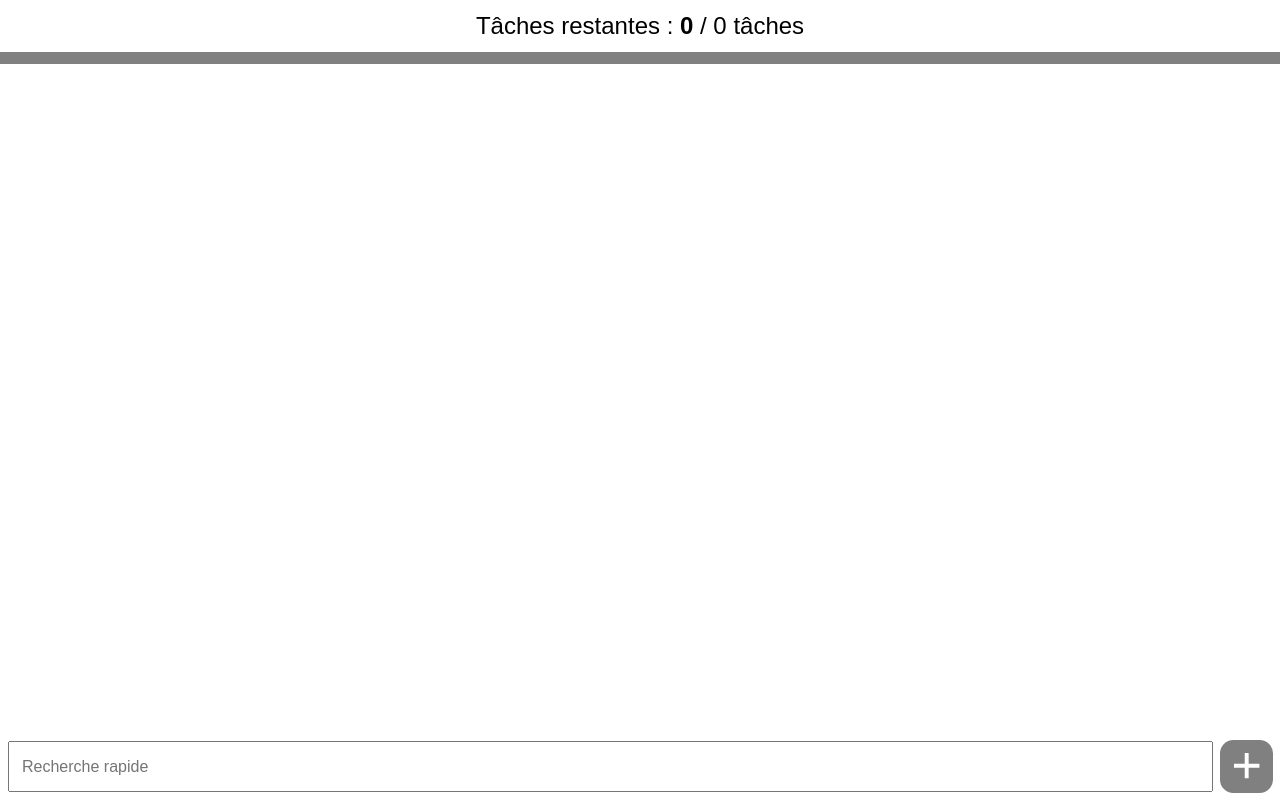
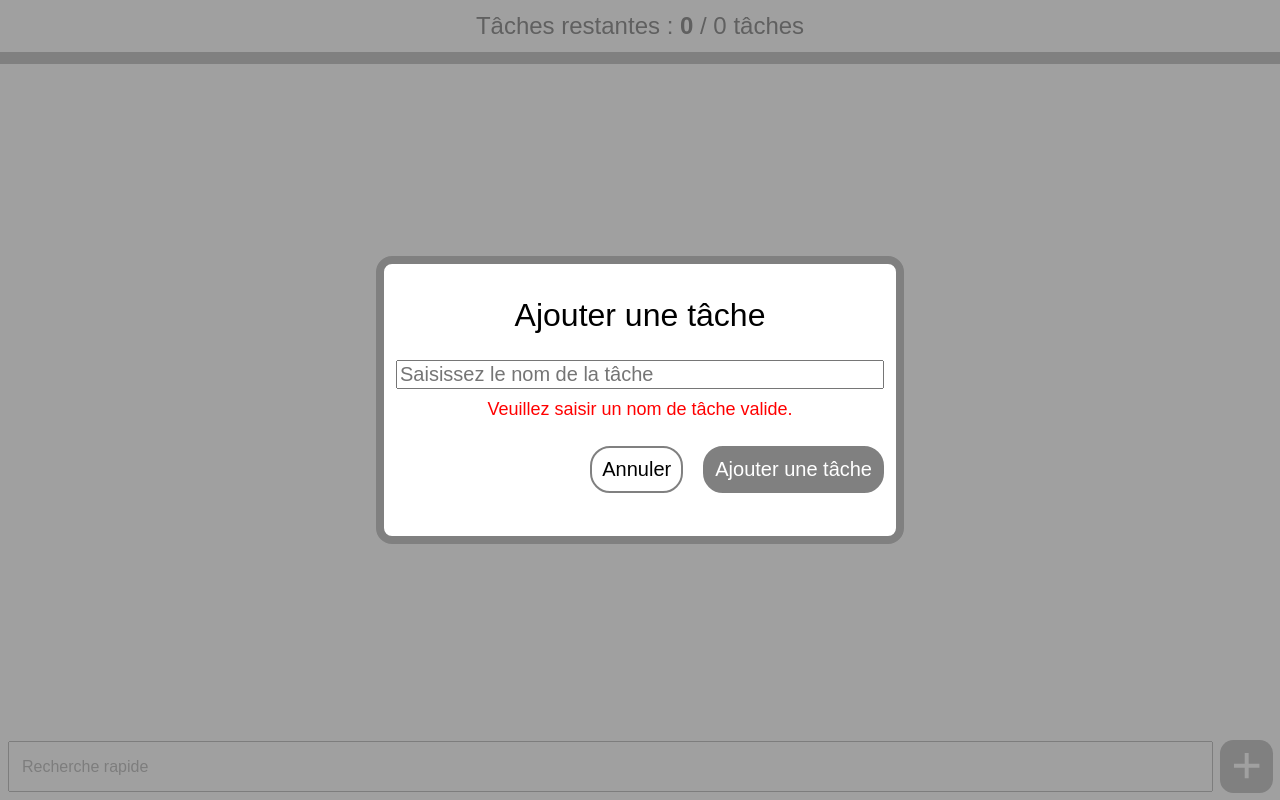
Before and after one commit to AudricV/todo-list, a React (Create React App) app: page / in a window 1280 px wide. Both pictures are taken after a click on the button "Ajouter un élément à faire". Built offline with nearby package versions, Linux system fonts and the light colour scheme.

Commit message:
Add task addition feature
Also remove an unused import in Footer.

```diff
--- a/src/App.css
+++ b/src/App.css
@@ -4,3 +4,16 @@
     height: 100vh;
     width: 100vw;
 }
+
+.app_background {
+    background-color: gray;
+    background-position: center;
+    background-size: cover;
+    position: fixed;
+    height: 100%;
+    left: 0;
+    opacity: 0.75;
+    top: 0;
+    width: 100%;
+    z-index: 0;
+}
--- a/src/App.js
+++ b/src/App.js
@@ -4,21 +4,47 @@ import Header from "./header/Header";
 import Footer from "./footer/Footer";
 import MainContent from "./main_content/MainContent";
 import LocalStorageDataAccess from "./data_access/LocalStorageListDataAccess";
+import NewTaskDialog from "./new_task_dialog/NewTaskDialog";
 
 class App extends React.Component {
     constructor(props) {
         super(props);
         this.state = {
-            dataAccess: new LocalStorageDataAccess()
+            dataAccess: new LocalStorageDataAccess(),
+            showNewTaskDialog: false
         };
     }
 
     render() {
         return (
             <div className="App">
-                <Header dataAccess={this.state.dataAccess}></Header>
-                <MainContent dataAccess={this.state.dataAccess}></MainContent>
-                <Footer dataAccess={this.state.dataAccess}></Footer>
+                <Header dataAccess={this.state.dataAccess} />
+                <MainContent dataAccess={this.state.dataAccess} />
+                <Footer
+                    dataAccess={this.state.dataAccess}
+                    onAddTaskClicked={() => this.setState({
+                        dataAccess: this.state.dataAccess,
+                        showNewTaskDialog: true
+                    })} />
+                {this.state.showNewTaskDialog ? <div className="app_background"></div> : null}
+                {this.state.showNewTaskDialog ?
+                    <NewTaskDialog
+                        onNewTaskSubmitted={taskText => {
+                            this.state.dataAccess.getTasksList().push({
+                                title: taskText,
+                                isChecked: false
+                            });
+                            this.state.dataAccess.setTasksList(this.state.dataAccess.getTasksList());
+                            this.setState({
+                                dataAccess: this.state.dataAccess,
+                                showNewTaskDialog: false
+                            });
+                        }}
+                        onNewTaskCancelled={() => this.setState({
+                            dataAccess: this.state.dataAccess,
+                            showNewTaskDialog: false
+                        })} />
+                    : null}
             </div>
         );
     }
--- a/src/footer/Footer.js
+++ b/src/footer/Footer.js
@@ -1,6 +1,5 @@
 import "./Footer.css";
 import React from "react";
-import ListDataAccess from "../data_access/ListDataAccess";
 import PropTypes from "prop-types";
 
 class Footer extends React.Component {
@@ -8,7 +7,7 @@ class Footer extends React.Component {
         return (
             <footer>
                 <input type="text" placeholder="Recherche rapide" title="Saisissez un texte d'au moins trois caractères" />
-                <button title="Ajouter un élément à faire">
+                <button title="Ajouter un élément à faire" onClick={() => this.props.onAddTaskClicked()}>
                     <svg xmlns="http://www.w3.org/2000/svg" viewBox="0 0 48 48">
                         <path d="M21.75 38.75V26.3H9.25v-4.55h12.5V9.25h4.55v12.5h12.5v4.55H26.3v12.45Z"/>
                     </svg>
@@ -19,7 +18,7 @@ class Footer extends React.Component {
 }
 
 Footer.propTypes = {
-    dataAccess: PropTypes.instanceOf(ListDataAccess)
+    onAddTaskClicked: PropTypes.func
 };
 
 export default Footer;
--- a/src/main_content/MainContent.js
+++ b/src/main_content/MainContent.js
@@ -26,6 +26,9 @@ class MainContent extends React.Component {
                                         this.state.tasksList.splice(index, 1);
                                         this.state.tasksList.splice(index, 0, newListItemData);
                                         this.props.dataAccess.setTasksList(this.state.tasksList);
+                                        this.setState({
+                                            tasksList: this.state.tasksList
+                                        });
                                     }
                                 }
                                 onTitleChangedEvent={
@@ -33,6 +36,9 @@ class MainContent extends React.Component {
                                         this.state.tasksList.splice(index, 1);
                                         this.state.tasksList.splice(index, 0, newListItemData);
                                         this.props.dataAccess.setTasksList(this.state.tasksList);
+                                        this.setState({
+                                            tasksList: this.state.tasksList
+                                        });
                                     }
                                 }
                                 onMoveUpButtonClicked={
--- /dev/null
+++ b/src/new_task_dialog/NewTaskDialog.css
@@ -0,0 +1,65 @@
+.new_task_dialog {
+    align-content: center;
+    align-items: center;
+    border-color: grey;
+    border-radius: 1em;
+    border-style: solid;
+    border-width: 0.5em;
+    display: flex;
+    flex-direction: column;
+    flex-wrap: wrap;
+    justify-content: center;
+    left: 50%;
+    min-height: 15em;
+    min-width: 30em;
+    padding: 1em;
+    position: fixed;
+    top: 50%;
+    transform: translateX(-50%) translateY(-50%);
+    z-index: 1;
+}
+
+.new_task_title {
+    font-size: 2em;
+    font-weight: normal;
+    margin: 0.5em;
+}
+
+#new_task_input {
+    font-size: 1.25em;
+    margin: 0.5em;
+    width: 100%;
+}
+
+.new_task_invalid_input {
+    color: red;
+    font-size: 1.125em;
+}
+
+.new_task_buttons {
+    align-self: flex-end;
+    justify-self: unset;
+    margin-bottom: 1em;
+    margin-top: 1em;
+    padding: 0;
+}
+
+.new_task_add_task_button, .new_task_cancel_button {
+    border-color: grey;
+    border-radius: 1em;
+    border-style: solid;
+    border-width: 0.125em;
+    cursor: pointer;
+    font-size: 1.25em;
+    margin: 0.5em;
+    padding: 0.5em;
+}
+
+.new_task_add_task_button {
+    background-color: grey;
+    color: white;
+}
+
+.new_task_cancel_button {
+    background-color: transparent;
+}
--- /dev/null
+++ b/src/new_task_dialog/NewTaskDialog.js
@@ -0,0 +1,40 @@
+import "./NewTaskDialog.css";
+import React from "react";
+import PropTypes from "prop-types";
+
+class NewTaskDialog extends React.Component {
+    constructor(props) {
+        super(props);
+        this.state = {
+            isErrorMessageShown: true
+        };
+    }
+    render() {
+        return (
+            <dialog className="new_task_dialog">
+                <h1 className="new_task_title">Ajouter une tâche</h1>
+                <input id="new_task_input" type="text" placeholder="Saisissez le nom de la tâche" onChange={(event) => {
+                    this.setState({
+                        isErrorMessageShown: event.target.value.trim() === ""
+                    });
+                }}></input>
+                {this.state.isErrorMessageShown ? <p className="new_task_invalid_input">Veuillez saisir un nom de tâche valide.</p> : null}
+                <menu className="new_task_buttons">
+                    <button className="new_task_cancel_button" onClick={() => this.props.onNewTaskCancelled()}>Annuler</button>
+                    <button className="new_task_add_task_button" onClick={() => {
+                        if (!this.state.isErrorMessageShown) {
+                            this.props.onNewTaskSubmitted(document.getElementById("new_task_input").value);
+                        }
+                    }}>Ajouter une tâche</button>
+                </menu>
+            </dialog>
+        );
+    }
+}
+
+NewTaskDialog.propTypes = {
+    onNewTaskSubmitted: PropTypes.func,
+    onNewTaskCancelled: PropTypes.func
+};
+
+export default NewTaskDialog;
```
